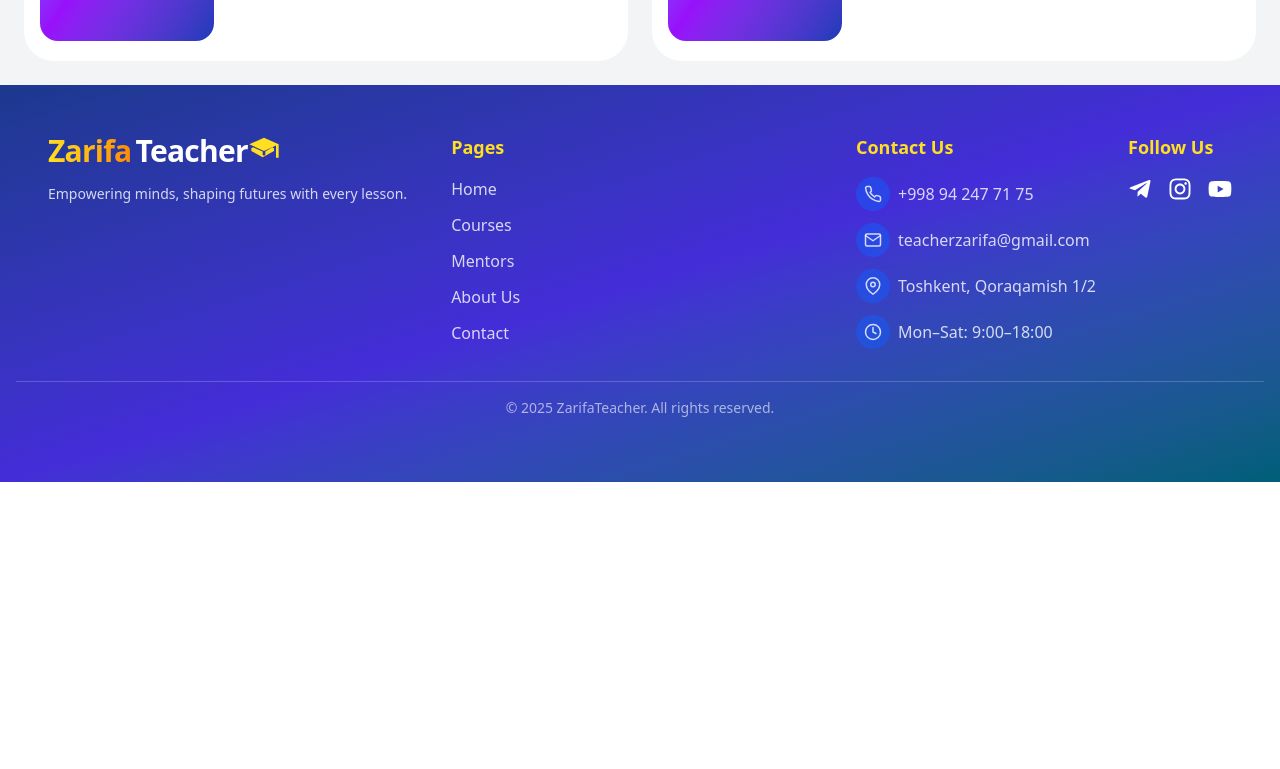
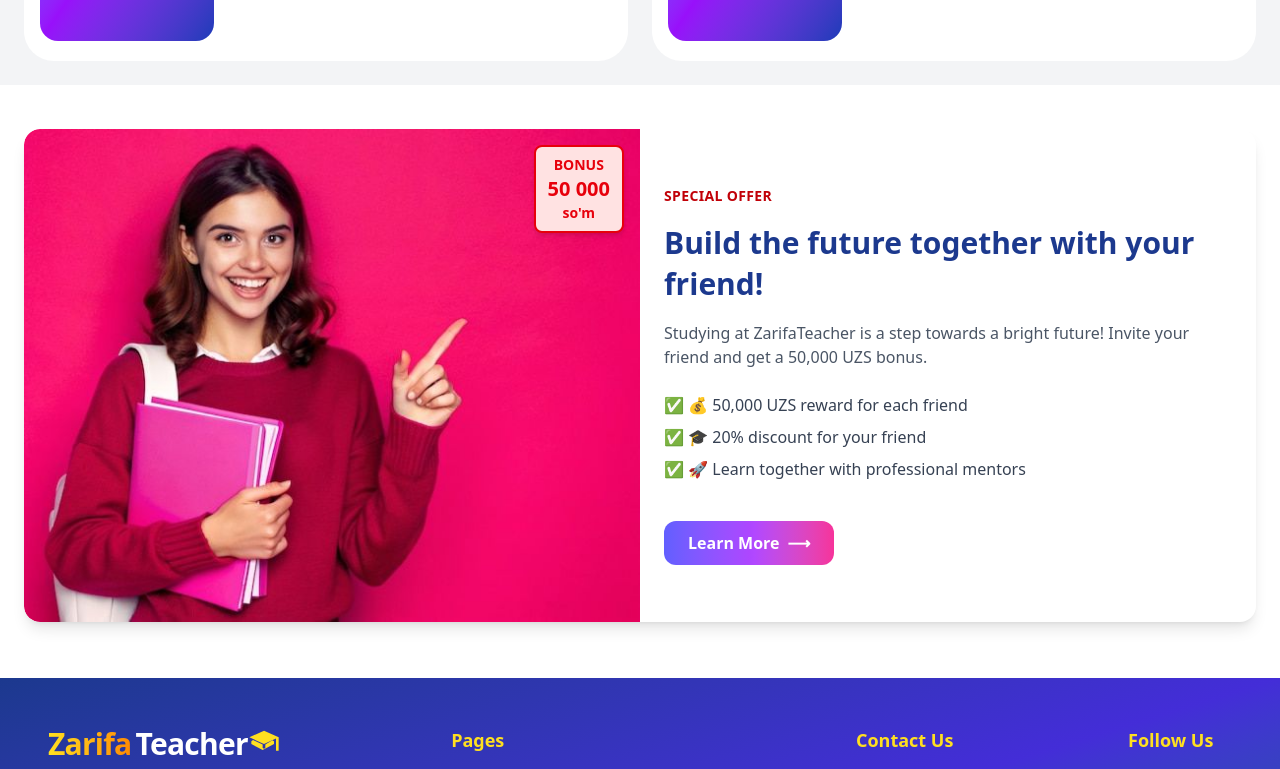
Before and after one commit to Nihola/ZarifaTeacher, a React (Vite) app: page / in a window 1280 px wide. Shown: the part 1997-2766 px from the top of the page. Before the commit the page ends 2479 px from the top, so only its background shows below. Built offline with nearby package versions, Linux system fonts and the light colour scheme.

Commit message:
bonus page is ready

```diff
--- /dev/null
+++ b/src/components/BonusCard.jsx
@@ -0,0 +1,111 @@
+import React, { useState } from "react";
+import { useTranslation } from "react-i18next";
+
+export default function BonusCard() {
+    const { t, i18n } = useTranslation();
+    const [isOpen, setIsOpen] = useState(false);
+
+    return (
+        <div className="max-w-7xl mx-auto p-4 xl:p-6">
+
+            <section className="bg-white rounded-2xl shadow-lg overflow-hidden flex flex-col md:flex-row items-center hover:shadow-2xl hover:-translate-y-1 transition-all duration-500">
+
+                {/* Image Section */}
+                <div className="relative w-full md:w-1/2 group">
+                    <img
+                        src="./girl.jpg"
+                        alt="Students Learning Together"
+                        className="w-full h-64 md:h-full object-cover rounded-t-2xl md:rounded-l-2xl md:rounded-tr-none transform group-hover:scale-105 transition-transform duration-500 ease-in-out"
+                    />
+
+                    {/* Bonus Badge */}
+                    <div className="absolute top-4 right-4 bg-red-100 text-red-600 font-bold text-base md:text-lg rounded-lg border-2 border-red-600 px-3 py-2 text-center shadow-md group-hover:scale-110 transition-transform duration-300">
+                        <div className="flex flex-col leading-tight">
+                            <span className="text-xs md:text-sm">{t("bonus.badge")}</span>
+                            <span className="text-lg md:text-xl">50 000</span>
+                            <span className="text-xs md:text-sm">so'm</span>
+                        </div>
+                    </div>
+                </div>
+
+                {/* Content Section */}
+                <div className="w-full md:w-1/2 p-6 flex flex-col gap-4">
+                    <span className="text-sm text-red-700 font-semibold tracking-wide uppercase">
+                        {t("bonus.offer")}
+                    </span>
+
+                    <h2 className="text-2xl md:text-3xl font-bold text-blue-900 leading-snug">
+                        {t("bonus.title")}
+                    </h2>
+
+                    <p className="text-gray-600 text-sm md:text-base">
+                        {t("bonus.desc")}
+                    </p>
+
+                    <ul className="list-none text-sm md:text-base text-gray-700 mt-2 space-y-2">
+                        {t("bonus.list", { returnObjects: true }).map((item, i) => (
+                            <li key={i}>{item}</li>
+                        ))}
+                    </ul>
+
+                    {/* Button */}
+                    <div className="mt-6">
+                        <button
+                            onClick={() => setIsOpen(true)}
+                            className="relative inline-flex items-center px-6 py-2.5 rounded-xl font-semibold text-white bg-gradient-to-r from-indigo-500 via-purple-500 to-pink-500 transition-all duration-300 ease-in-out transform hover:scale-105 hover:shadow-lg group"
+                        >
+                            {t("bonus.button")}
+                            <span className="ml-2 transition-transform duration-300 group-hover:translate-x-1">⟶</span>
+                        </button>
+                    </div>
+                </div>
+            </section>
+
+            {/* Modal */}
+            {isOpen && (
+                <div className="fixed inset-0 bg-black/50 backdrop-blur-sm flex justify-center items-center z-50 px-4">
+                    <div className="bg-white rounded-2xl shadow-2xl max-w-lg w-full p-6 animate-fadeIn relative">
+
+                        {/* Close Button */}
+                        <button
+                            onClick={() => setIsOpen(false)}
+                            className="absolute top-3 right-3 text-gray-500 hover:text-gray-800 transition"
+                        >
+                            ✕
+                        </button>
+
+                        {/* Modal Content */}
+                        <h2 className="text-2xl font-bold text-blue-900 mb-2">
+                            {t("bonus.modalTitle")}
+                        </h2>
+                        <p className="text-gray-600 mb-4">
+                            {t("bonus.modalDesc")}
+                        </p>
+
+                        <h3 className="font-semibold text-lg mb-2">{t("bonus.modalCond")}</h3>
+                        <ul className="space-y-2 text-gray-700 mb-4 text-sm md:text-base">
+                            {t("bonus.condList", { returnObjects: true }).map((item, i) => (
+                                <li key={i}>{item}</li>
+                            ))}
+                        </ul>
+
+                        <div className="bg-gray-50 p-4 rounded-lg border">
+                            <h4 className="text-blue-700 font-semibold mb-2">
+                                {t("bonus.modalBonus")}
+                            </h4>
+                            <ul className="space-y-2 text-gray-700 text-sm md:text-base">
+                                {t("bonus.bonusList", { returnObjects: true }).map((item, i) => (
+                                    <li key={i}>{item}</li>
+                                ))}
+                            </ul>
+                        </div>
+
+                        <p className="text-xs text-gray-500 mt-3">
+                            {t("bonus.note")}
+                        </p>
+                    </div>
+                </div>
+            )}
+        </div>
+    );
+}
--- a/src/components/home/Home.jsx
+++ b/src/components/home/Home.jsx
@@ -4,6 +4,7 @@ import { Link } from 'react-router-dom';
 import { motion } from 'framer-motion';
 import { Star, ArrowRight, CheckCircle } from 'lucide-react';
 import CardComponents from '../CardComponents';
+import BonusCard from '../BonusCard';
 
 const Home = () => {
   const { t } = useTranslation();
@@ -95,6 +96,9 @@ const Home = () => {
       </section>
 
       <CardComponents />
+      <div className='mt-5 mb-8'>
+        <BonusCard />
+      </div>
 
     </>
 
--- a/src/locales/en/translation.json
+++ b/src/locales/en/translation.json
@@ -31,28 +31,6 @@
     "mentors": "Team",
     "about": "About Us",
     "contact": "Contact"
-  },
-  "footer": {
-    "title": "ZarifaTeacher",
-    "mission": "Create your future with us! Our learning center provides you with modern knowledge in the highest quality.",
-    "pages": "Pages",
-    "home": "Home",
-    "courses": "Courses",
-    "mentors": "Mentors",
-    "about": "About Us",
-    "contact": "Contact",
-    "contact_title": "Contact",
-    "phone": "Phone",
-    "email": "Email",
-    "location": "Toshkent, Qoraqamish 1/2",
-    "hours": "Mon–Sat: 9:00–18:00",
-    "follow": "Connect with us",
-    "rights": "All rights reserved."
-  },
-  "hero": {
-    "title": "Build Your Future with ZarifaTeacher",
-    "description": "We help students achieve academic and personal success through high-quality courses, experienced mentors, and a passion for education.",
-    "button": "Explore Courses"
   },
   "courseData": [
     {
@@ -206,5 +184,30 @@
       "description": "Techniques for quick calculations",
       "mentor": "Shoira"
     }
+  },
+  "bonus": {
+    "badge": "BONUS",
+    "offer": "Special Offer",
+    "title": "Build the future together with your friend!",
+    "desc": "Studying at ZarifaTeacher is a step towards a bright future! Invite your friend and get a 50,000 UZS bonus.",
+    "list": [
+      "✅ 💰 50,000 UZS reward for each friend",
+      "✅ 🎓 20% discount for your friend",
+      "✅ 🚀 Learn together with professional mentors"
+    ],
+    "button": "Learn More",
+    "modalTitle": "🎉 Super Promotion!",
+    "modalDesc": "Invite your friend and get a bonus!",
+    "modalCond": "📌 Promotion conditions:",
+    "condList": [
+      "✔️ You must be our student (current or former) for at least 1 month",
+      "✔️ Invite your friend to study at our academy"
+    ],
+    "modalBonus": "💎 Your bonuses:",
+    "bonusList": [
+      "💰 You will get 50,000 UZS for the next payment or course",
+      "🎁 Your friend will get a 20% discount for studying"
+    ],
+    "note": "* Promotion applies if all conditions are met"
   }
 }
--- a/src/locales/ru/translation.json
+++ b/src/locales/ru/translation.json
@@ -34,7 +34,7 @@
   },
   "footer": {
     "title": "ZarifaTeacher",
-    "mission": "Создайте свое будущее с нами! Наш учебный центр предоставляет вам современные знания самого высокого качества.",
+    "text": "Вдохновляя умы, формируем будущее с каждым уроком.",
     "pages": "Страницы",
     "home": "Главная",
     "courses": "Курсы",
@@ -50,9 +50,10 @@
     "rights": "Все права защищены."
   },
   "hero": {
-    "title": "Постройте свое будущее с ZarifaTeacher",
+    "title": "Ваш путь к успехуr",
+    "subtitle":"начинается здесь",
     "description": "Мы помогаем студентам добиваться успеха в учебе и жизни через качественные курсы, опытных наставников и страсть к обучению.",
-    "button": "Посмотреть курсы"
+    "apply": "Посмотреть курсы"
   },
   "team": {
     "title": "Наша команда",
@@ -217,32 +218,6 @@
       "detailsBtn": "Подробнее"
     }
   ],
-  "footer": {
-    "title": "ZarifaTeacher",
-    "mission": "Создайте свое будущее с нами! Наш учебный центр предоставляет вам современные знания самого высокого качества.",
-    "pages": "Страницы",
-    "home": "Главная",
-    "courses": "Курсы",
-    "mentors": "Наставники",
-    "about": "О нас",
-    "contact": "Контакты",
-    "contact_title": "Контакты",
-    "phone": "Телефон",
-    "email": "Электронная почта",
-    "location": "Ташкент, Каракамыш 1/2",
-    "hours": "Пн–Сб: 9:00–18:00",
-    "follow": "Мы в соцсетях",
-    "rights": "Все права защищены.",
-    "text": "Развиваем мышление, формируем будущее с каждым уроком."
-  },
-  "hero": {
-    "span": "100+ довольных студентов",
-    "title": "Ваш путь к успеху",
-    "subtitle": "начинается здесь",
-    "description": "Откройте двери к новым возможностям с профессиональным наставничеством, поддержкой и качественным образованием.",
-    "apply": "Записаться на консультацию",
-    "number": "Успешных студентов"
-  },
   "coursesHeading": "Наши курсы",
   "courseMentorLabel": "Ментор курса",
   "courses": {
@@ -286,5 +261,30 @@
       "description": "Методы быстрого счёта",
       "mentor": "Шоира"
     }
+  },
+  "bonus": {
+    "badge": "БОНУС",
+    "offer": "Специальное предложение",
+    "title": "Стройте будущее вместе с другом!",
+    "desc": "Учёба в ZarifaTeacher — это шаг к яркому будущему! Пригласите друга и получите бонус 50 000 сум.",
+    "list": [
+      "✅ 💰 За каждого друга — 50 000 сум вознаграждение",
+      "✅ 🎓 Вашему другу 20% скидка",
+      "✅ 🚀 Учёба с профессиональными менторами"
+    ],
+    "button": "Подробнее",
+    "modalTitle": "🎉 Супер акция!",
+    "modalDesc": "Пригласите друга и получите бонус!",
+    "modalCond": "📌 Условия акции:",
+    "condList": [
+      "✔️ Вы должны быть нашим студентом (нынешним или бывшим) не менее 1 месяца",
+      "✔️ Пригласите друга учиться в нашей академии"
+    ],
+    "modalBonus": "💎 Ваши бонусы:",
+    "bonusList": [
+      "💰 Вы получите 50 000 сум на следующую оплату или курс",
+      "🎁 Ваш друг получит 20% скидку на обучение"
+    ],
+    "note": "* Акция действует при выполнении всех условий"
   }
 }
--- a/src/locales/uz/translation.json
+++ b/src/locales/uz/translation.json
@@ -35,32 +35,6 @@
     "about": "Biz haqimizda",
     "contact": "Aloqa"
   },
-
-  "footer": {
-    "title": "ZarifaTeacher",
-    "mission": "Biz bilan kelajagingizni yarating! O‘quv markazimiz sizga zamonaviy bilimlarni eng sifatli tarzda taqdim etadi.",
-    "pages": "Sahifalar",
-    "home": "Asosiy",
-    "courses": "Kurslar",
-    "mentors": "Mentorlar",
-    "about": "Biz haqimizda",
-    "contact": "Aloqa",
-    "contact_title": "Aloqa",
-    "phone": "Telefon",
-    "email": "Email",
-    "location": "Toshkent, Qoraqamish 1/2",
-    "hours": "Dushanba–Shanba: 9:00–18:00",
-    "follow": "Biz bilan bog‘laning",
-    "rights": "Barcha huquqlar himoyalangan."
-  },
-
-  "hero": {
-    "title": "Kelajagingizni ZarifaTeacher bilan quramiz",
-    "description": "Biz talabalarga yuqori sifatli darslar, tajribali murabbiylar va taʼlimga boʻlgan ishtiyoq orqali akademik va shaxsiy yutuqlarga erishishga yordam beramiz.",
-    "button": "Kurslarni ko'rish"
-  },
-
-
   "courseData": [
   {
     "id": 1,
@@ -255,6 +229,31 @@
     "description": "Tez hisoblash usullari",
     "mentor": "Shoira"
   }
+},
+"bonus": {
+  "badge": "BONUS",
+  "offer": "Maxsus Taklif",
+  "title": "Do'stingiz bilan birga kelajakni quring!",
+  "desc": "ZarifaTeacher'da o‘qish – bu yorqin kelajak uchun bir qadam! Do‘stingizni taklif qiling va 50 ming so‘m bonus oling.",
+  "list": [
+    "✅ 💰 Har bir do‘stingiz uchun 50 000 so‘m mukofot",
+    "✅ 🎓 Do‘stingizga 20% chegirma",
+    "✅ 🚀 Professional mentorlar bilan birga o‘qish"
+  ],
+  "button": "Batafsil",
+  "modalTitle": "🎉 Super aksiya!",
+  "modalDesc": "Do‘stingizni taklif qiling va bonus oling!",
+  "modalCond": "📌 Aksiya shartlari:",
+  "condList": [
+    "✔️ Siz bizning talabamiz (hozirgi yoki sobiq) kamida 1 oy bo‘lishingiz kerak",
+    "✔️ Do‘stingizni akademiyamizda o‘qishga taklif qiling"
+  ],
+  "modalBonus": "💎 Sizning bonuslaringiz:",
+  "bonusList": [
+    "💰 Keyingi to‘lov yoki kurs uchun 50 000 so‘m olasiz",
+    "🎁 Do‘stingiz o‘qish uchun 20% chegirma oladi"
+  ],
+  "note": "* Aksiya barcha shartlar bajarilganda amal qiladi"
 }
 
 }
--- a/src/pages/about/About.jsx
+++ b/src/pages/about/About.jsx
@@ -3,7 +3,7 @@ import React from 'react'
 export default function About() {
   return (
     <div>
-      About
+
     </div>
   )
 }
--- /dev/null
+++ b/tailwind.config.js
@@ -0,0 +1,11 @@
+extend: {
+    keyframes: {
+        fadeIn: {
+            "0%": { opacity: 0, transform: "scale(0.95)" },
+            "100%": { opacity: 1, transform: "scale(1)" },
+        },
+    },
+    animation: {
+        fadeIn: "fadeIn 0.3s ease-out",
+  },
+}
```
Also changed, not shown: public/bonus.jpg (added), public/girl.jpg (added).
